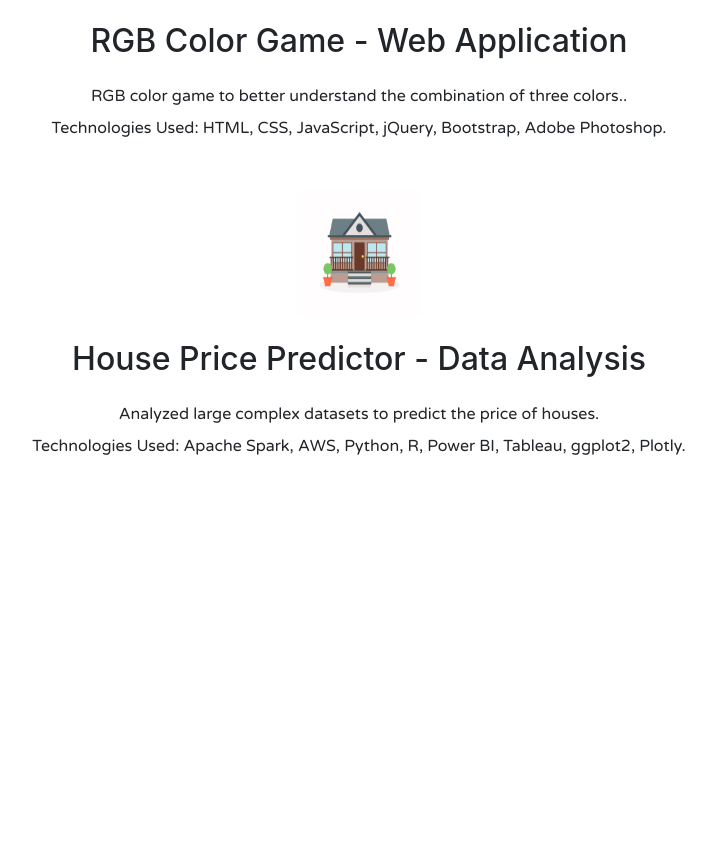
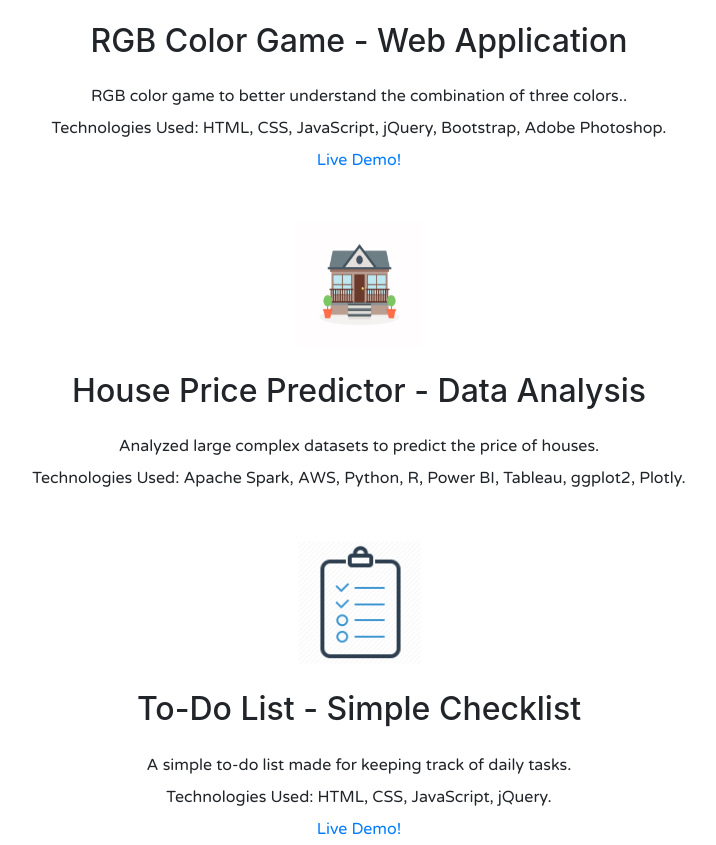
Before and after one commit to ifarazkhalid/ifarazkhalid.github.io, a plain HTML site: page index.html in a window 1280 px wide. Shown: the part 1416-2261 px from the top of the page, without its empty margins (281-997 px from the left). Before the commit the page ends 1878 px from the top, so only its background shows below. Drawn offline with nearby package versions, Linux system fonts and the light colour scheme.

Commit message:
projects with link uploaded
Projects with links uploaded

```diff
--- a/index.html
+++ b/index.html
@@ -39,7 +39,8 @@
       <h2>RGB Color Game - Web Application</h2>
       <p>
         RGB color game to better understand the combination of three colors..<br>
-        Technologies Used: HTML, CSS, JavaScript, jQuery, Bootstrap, Adobe Photoshop.
+        Technologies Used: HTML, CSS, JavaScript, jQuery, Bootstrap, Adobe Photoshop. <br>
+        <a href="rgbColorGame/rgbgame.html" data-aos = "flip-left" role="button">Live Demo!</a>
       </p>
 
     </div>
@@ -51,6 +52,20 @@
         Analyzed large complex datasets to predict the price of houses.<br>
         Technologies Used: Apache Spark, AWS, Python, R, Power BI, Tableau, ggplot2, Plotly.
       </p>
+
+    </div>
+
+    <div class="firstproject">
+      <img class="picslogo" src="todolist.png" alt="">
+      <h2>To-Do List - Simple Checklist</h2>
+      <p>
+        A simple to-do list made for keeping track of daily tasks.<br>
+        Technologies Used: HTML, CSS, JavaScript, jQuery. <br>
+        <a href="todolist/index.html" data-aos = "flip-left" role="button">Live Demo!</a>
+      </p>
+
+
+
 
     </div>
 
```
Also changed, not shown: todolist.png (added).
